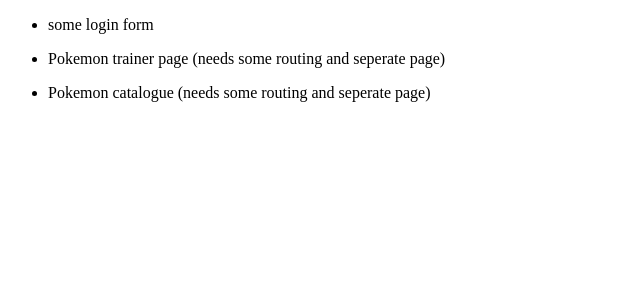
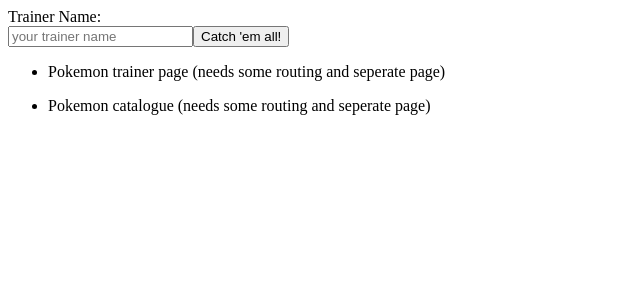
Before and after one commit to DamianRavn/Assignment4_PokemonTrainer_angular, an Angular app: page / in a window 1280 px wide. Shown: the top 300 px of the page, without its empty margins (0-640 px from the left). Built offline with nearby package versions, Linux system fonts and the light colour scheme.

Commit message:
Feat: adding a landingpage with a login component WIP

```diff
--- a/src/app/app.component.ts
+++ b/src/app/app.component.ts
@@ -6,5 +6,5 @@
   styleUrls: ['./app.component.css']
 })
 export class AppComponent {
-  title = 'proj';
+  title = 'Pokemon Trainer';
 }
--- a/src/app/app.module.ts
+++ b/src/app/app.module.ts
@@ -6,13 +6,15 @@
 import { LandingPageComponent } from './landing-page/landing-page.component';
 import { PokemonCatalogueComponent } from './pokemon-catalogue-page/pokemon-catalogue-page.component';
 import { TrainerPageComponent } from './trainer-page/trainer-page.component';
+import { LogInComponent } from "./log-in-component/log-in.component";
 
 @NgModule({
   declarations: [
     AppComponent,
     LandingPageComponent,
     TrainerPageComponent,
-    PokemonCatalogueComponent
+    PokemonCatalogueComponent,
+    LogInComponent,
   ],
   imports: [
     BrowserModule,
--- a/src/app/landing-page/landing-page.component.html
+++ b/src/app/landing-page/landing-page.component.html
@@ -1,3 +1 @@
-<ul>
-    <li>some login form</li>
-</ul>
+<app-log-in></app-log-in>
--- a/src/app/landing-page/landing-page.component.ts
+++ b/src/app/landing-page/landing-page.component.ts
@@ -4,7 +4,7 @@
 @Component({
     selector: 'app-landing-page',
     templateUrl: './landing-page.component.html',
-    styleUrls: ['./landing-page.component.html']
+    styleUrls: ['./landing-page.component.css']
 })
 export class LandingPageComponent{
 
```
Also changed, not shown: 2 other files (tests, documents, lock files or other folders).
